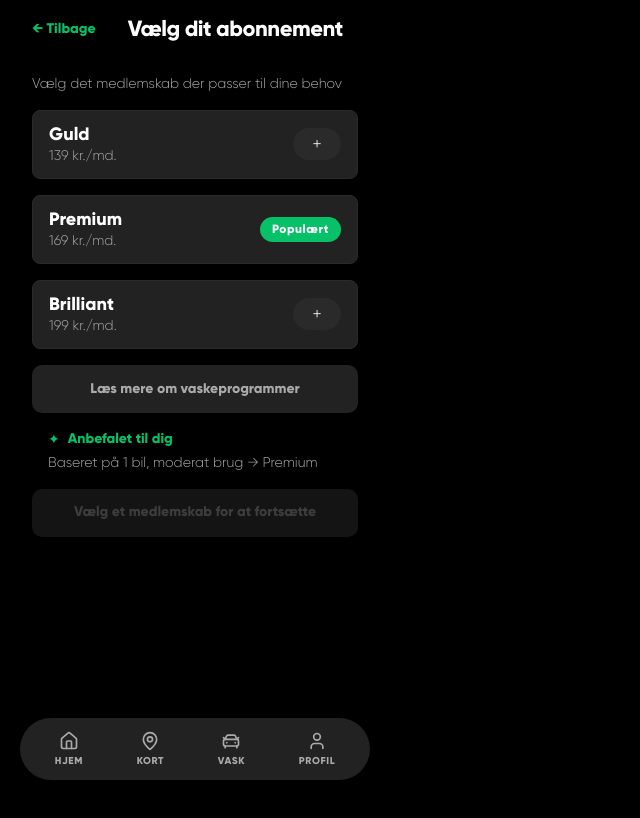
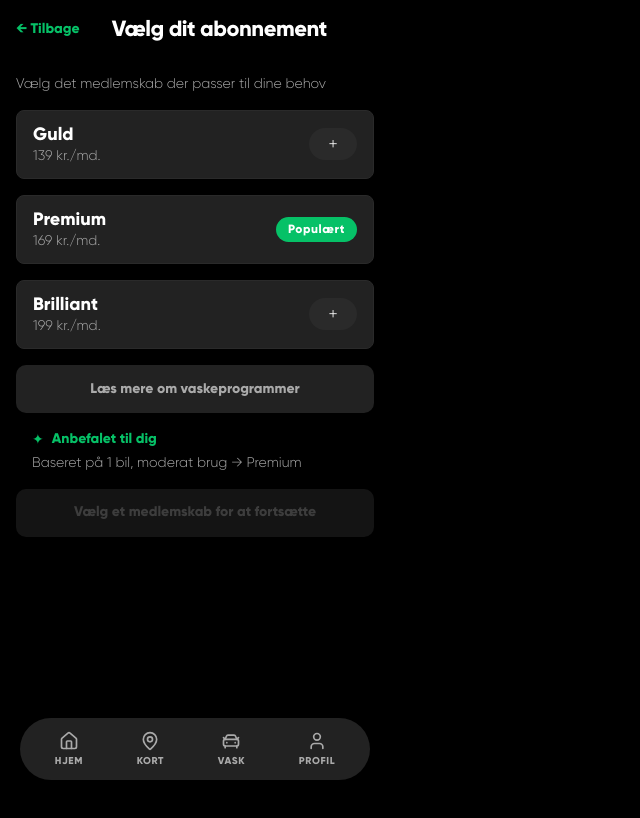
Before and after one commit to web2026-1-wash-world/wash_world_frontend, a Next.js app: page /plan-selection in a window 1280 px wide. Shown: the top 818 px of the page, without its empty margins (0-640 px from the left). Built offline with nearby package versions, Linux system fonts and the light colour scheme; no server answers.

Commit message:
PADDING edits

```diff
--- a/src/app/layout.tsx
+++ b/src/app/layout.tsx
@@ -26,7 +26,7 @@ export default function RootLayout({
   return (
     <html lang="en" className={`${gilroy.variable} h-full`}>
       <body className="min-h-full  bg-page  w-97.5 text-text-white">
-        <div className="mx-auto flex min-h-screen px-4 flex-col">
+        <div className="mx-auto flex min-h-screen p-4 flex-col">
           <QueryProvider>{children}</QueryProvider>
         </div>
         <BottomNav />
--- a/src/app/maps/page.tsx
+++ b/src/app/maps/page.tsx
@@ -10,7 +10,7 @@ const Map = dynamic(() => import("@/app/components/ui/Map"), {
 
 export default function MapPage() {
   return (
-    <div className="p-4">
+    <div>
         <small className="text-(--color-text-secondary) ">NÆRMESTE LOKATIONER</small>
       <div className="aspect-[4/3] w-full overflow-hidden rounded-2xl mt-3">
         <Map />
--- a/src/app/plan-selection/page.tsx
+++ b/src/app/plan-selection/page.tsx
@@ -69,7 +69,7 @@ export default function PlanSelectionPage() {
     }
 
     return (
-        <div className="flex flex-col space-y-4 p-4">
+        <div className="flex flex-col space-y-4">
             <div className="mb-8 flex items-center gap-8">
                 <button className="text-brand-green">
                     ← Tilbage
--- a/src/app/profile/page.tsx
+++ b/src/app/profile/page.tsx
@@ -25,7 +25,7 @@ export default function ProfilePage() {
     <div className="flex flex-col h-screen bg-page">
       <TopNav />
 
-      <div className=" px-5 flex flex-col gap-4 py-4 pb-32">
+      <div className="flex flex-col gap-4 pb-32">
         <div className="space-y-4">
           <SectionHeader>Dit abonnement</SectionHeader>
           <MembershipCard
```
